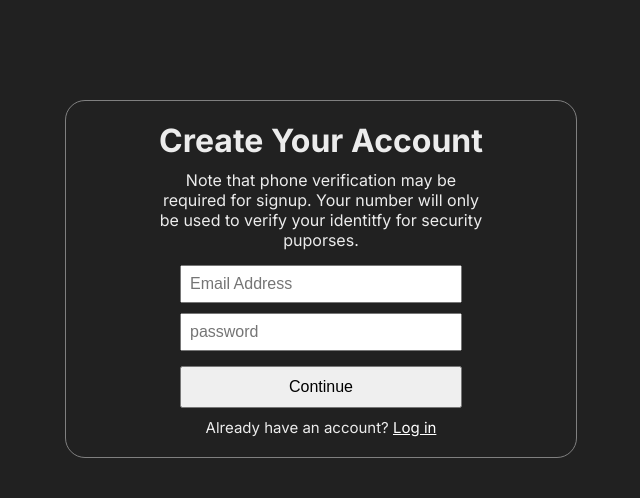
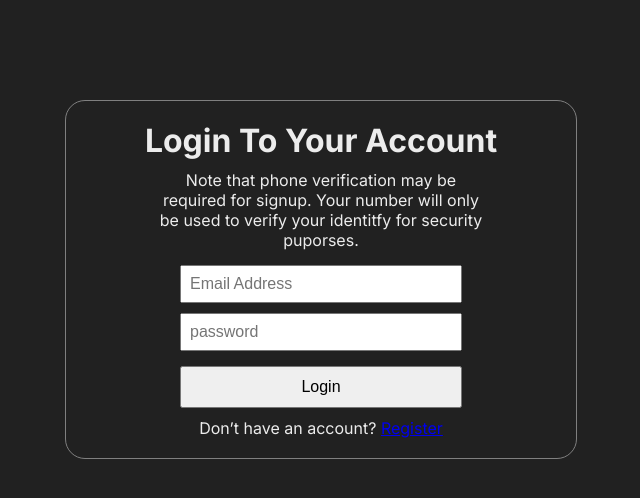
Before and after one commit to Jafar610/AI-FullStack-Journey, a React app in the folder 02_AI_Powered_Application/chatGPT_Clone_Project/frontend/: page /login in a window 1280 px wide. Shown: the top 498 px of the page, without its empty margins (319-959 px from the left). Built offline with nearby package versions, Linux system fonts and the light colour scheme; the HTML template or start-up script is replaced by a standard one.

Commit message:
Login authentication and token saving into localstorage is implemented to the login.jsx file

```diff
--- a/02_AI_Powered_Application/chatGPT_Clone_Project/frontend/src/App.jsx
+++ b/02_AI_Powered_Application/chatGPT_Clone_Project/frontend/src/App.jsx
@@ -5,23 +5,23 @@ import { Routes, Route, Navigate } from "react-router-dom";
 function App() {
   const token = localStorage.getItem("token");
 
+  const isAuthenticated = token && token !== "undefined" && token !== "null";
+
   return (
-      <Routes>
-        {
-          !token ? (
-            <>
-             <Route path="/login" element = {<Login/>} />
-             <Route path="/register" element = {<Registration/>} />
-             <Route path="*" element = {<Login/>} />
-            </>
-          ):(
-            <>
-            <Route path="/chat/conversation" element ={<ChatSharedLayout/>} />
-            <Route path="*" element = {<Navigate to="/" />} />
-            </>
-          )
-        }
-      </Routes>
+    <Routes>
+      <Route
+        path="/"
+        element={isAuthenticated ? <ChatSharedLayout /> : <Navigate to="/login" />}
+      />
+      <Route
+        path="/login"
+        element={!isAuthenticated ? <Login /> : <Navigate to="/" />}
+      />
+      <Route
+        path="/register"
+        element={!isAuthenticated ? <Registration /> : <Navigate to="/" />}
+      />
+    </Routes>
   );
 }
 
--- a/02_AI_Powered_Application/chatGPT_Clone_Project/frontend/src/pages/Login.jsx
+++ b/02_AI_Powered_Application/chatGPT_Clone_Project/frontend/src/pages/Login.jsx
@@ -1,24 +1,99 @@
-import {useState} from 'react'
-import style from './login.module.css'
+import { useState } from "react";
+import style from "./login.module.css";
+import { useNavigate, Link } from "react-router-dom";
+import api from "../api/axios";
+function Login() {
+  const navigate = useNavigate();
+  const [form, setForm] = useState({
+    email: "",
+    password: "",
+  });
+  const [error, setError] = useState("");
+  const [loading, setLoading] = useState(false);
 
-function Login() {
+  const handleChange = (e) => {
+    setForm({
+      ...form,
+      [e.target.name]: e.target.value,
+    });
+  };
+
+  const submitHandler = async (e) => {
+    e.preventDefault();
+    setError("");
+
+    if (!form.email || !form.password) {
+      return setError("Email and password are required");
+    }
+
+    try {
+      setLoading(true);
+      const res = await api.post("/auth/login", form);
+      const { token, user } = res.data.data;
+
+      if (!token) {
+        throw new Error("Invalid token from server");
+      }
+
+      // save auth data
+      localStorage.setItem("token", token);
+      localStorage.setItem("user", JSON.stringify(user));
+
+    // go to chat page
+navigate("/");
+
+    } catch (error) {
+      const message = err.response?.data?.message || "Login failed";
+      setError(message);
+    } finally {
+      setLoading(false);
+    }
+  };
+
   return (
     <div className={style.mainContainer}>
-        <div className={style.contentWrapper}>
-              <h1 className={style.h1}>Create Your Account</h1>
-            <p className={style.p1}>Note that phone verification may be required for signup. Your number will only be used to verify your identitfy for security puporses.</p>
+      <div className={style.contentWrapper}>
+        <h1 className={style.h1}>Login To Your Account</h1>
+        <p className={style.p1}>
+          Note that phone verification may be required for signup. Your number
+          will only be used to verify your identitfy for security puporses.
+        </p>
 
-            <form >
-                <input type="email" name="" id="" placeholder='Email Address'/><br />
-                <input type="password" name="" id="" placeholder='password' /><br />
-                <button>Continue</button>
-            </form>
+        <form onSubmit={submitHandler}>
+          {error && <p className={style.errorMessage}>{error}</p>}
+          <input
+            type="email"
+            name="email"
+            placeholder="Email Address"
+            onChange={handleChange}
+            value={form.email}
+          />
+          <br />
+          <input
+            type="password"
+            name="password"
+            placeholder="password"
+            onChange={handleChange}
+            value={form.password}
+          />
+          <br />
+          <button type="submit" disabled={loading}>
+            {loading ? "Logging in..." : "Login"}
+          </button>
+        </form>
 
-            <p className={style.p2}>Already have an account? <a href="">Log in</a></p>
-          </div>
-
+        <p className="text-sm text-center">
+          Don’t have an account?{" "}
+          <Link
+            to="/register"
+            className="text-blue-400 hover:underline"
+          >
+            Register
+          </Link>
+        </p>
+      </div>
     </div>
-  )
+  );
 }
 
-export default Login
+export default Login;
--- a/02_AI_Powered_Application/chatGPT_Clone_Project/frontend/src/pages/Registration.jsx
+++ b/02_AI_Powered_Application/chatGPT_Clone_Project/frontend/src/pages/Registration.jsx
@@ -16,8 +16,9 @@ function Registration() {
     });
   };
 
+
   const submitHandler = async (e) => {
-    e.prevantDefault;
+     e.preventDefault();
     setError("");
 
     if (!form.name || !form.email || !form.password) {
@@ -31,6 +32,7 @@ function Registration() {
       if (res.data.success) {
         navigate("/login");
       }
+
     } catch (error) {
       const message = err.response?.data?.message || "Registration failed";
       setError(message);
@@ -66,7 +68,7 @@ function Registration() {
             name="email"
             id=""
             placeholder="Email Address"
-            nChange={handleChange}
+            onChange={handleChange}
             value={form.email}
           />
           <br />
@@ -75,7 +77,7 @@ function Registration() {
             name="password"
             id=""
             placeholder="password"
-            nChange={handleChange}
+            onChange={handleChange}
             value={form.password}
           />
           <br />
```
